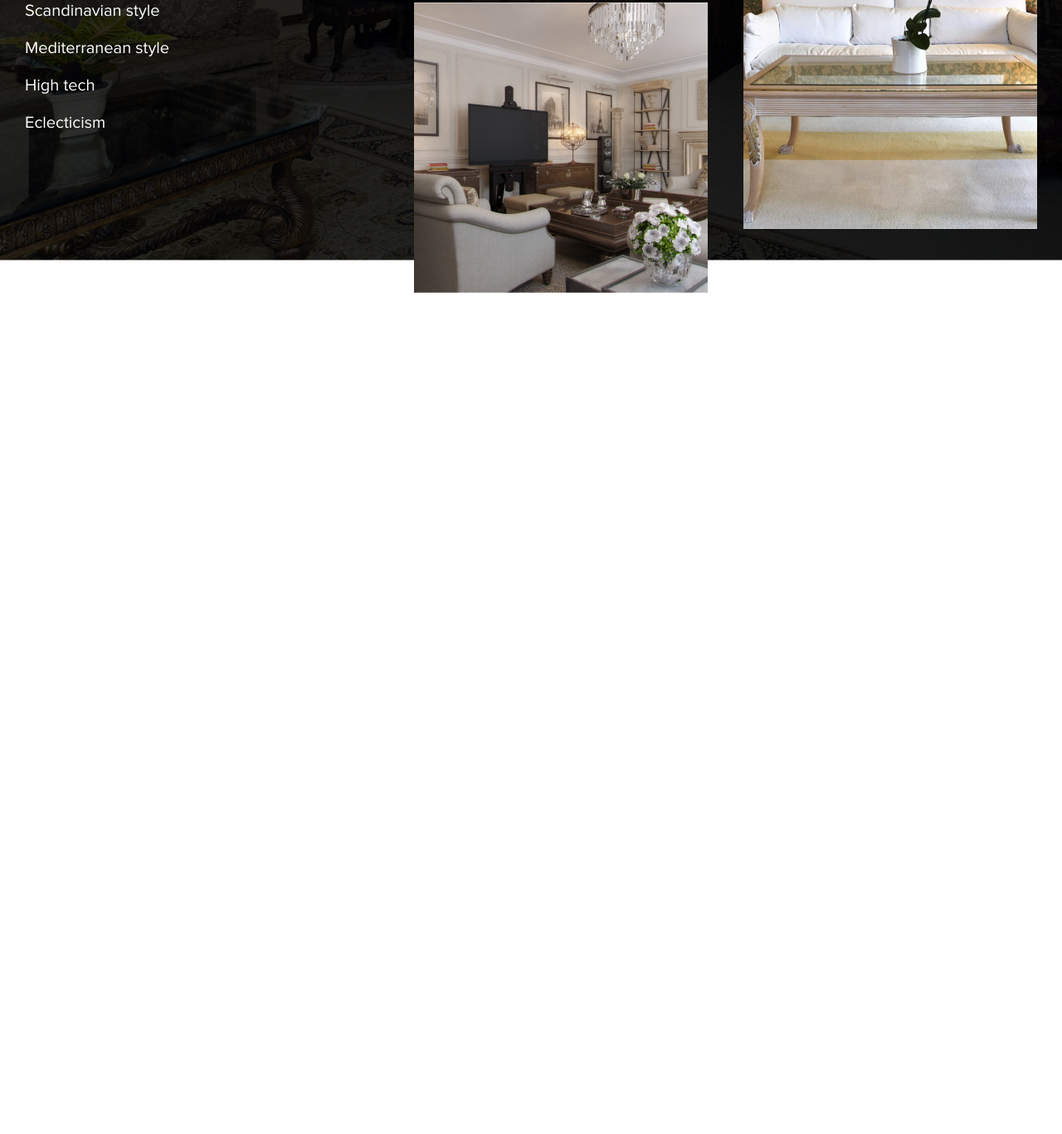
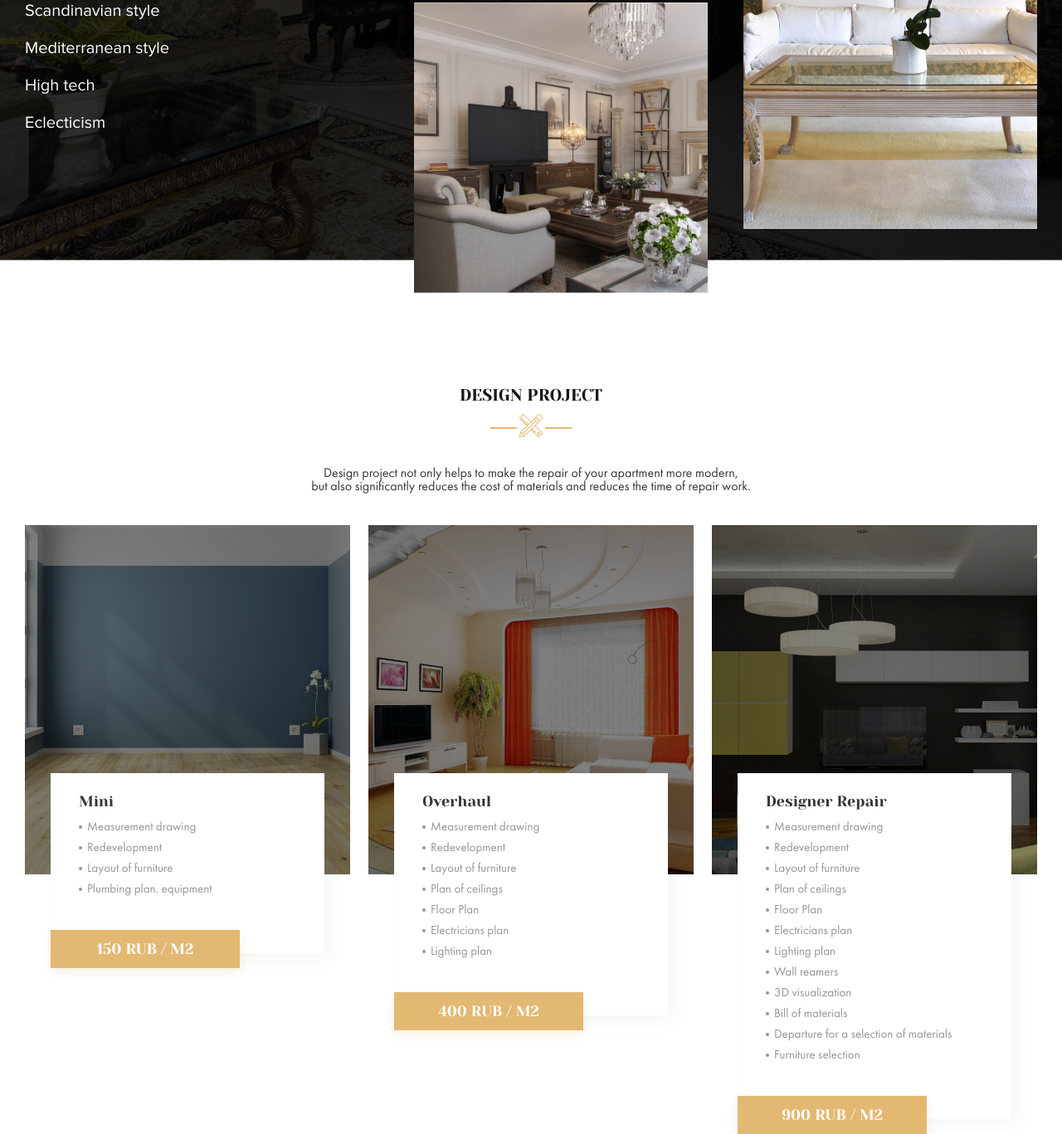
Before and after one commit to moongue/repair-design-project, a plain HTML site: page index.html in a window 1280 px wide. Shown: the part 4938-6305 px from the top of the page at 83% size. Before the commit the page ends 5295 px from the top, so only its background shows below. Drawn offline with Linux system fonts and the light colour scheme.

Commit message:
feat: add projects

```diff
--- a/index.html
+++ b/index.html
@@ -405,6 +405,88 @@
          </div>
       </div>
    </section>
+   <section class="projects">
+      <div class="wrapper">
+         <h3 class="black">design project</h3>
+         <div class="section-img">
+            <img src="assets/images/project-icon.svg" alt="Projects">
+         </div>
+         <p class="description-projects">
+            Design project not only helps to make the repair of your apartment more modern,<br>
+            but also significantly reduces the cost of materials and reduces the time of repair work.
+         </p>
+         <div class="row">
+            <div class="price">
+               <div class="price__img">
+                  <img src="assets/images/price-img1.jpg" alt="Redecorating">
+               </div>
+               <div class="wrap">
+                  <div class="price__list">
+                     <div class="price__name">Mini</div>
+                     <ul class="price-description">
+                        <li class="price-description__item">Measurement drawing</li>
+                        <li class="price-description__item">Redevelopment</li>
+                        <li class="price-description__item">Layout of furniture</li>
+                        <li class="price-description__item">Plumbing plan. equipment</li>
+                     </ul>
+                  </div>
+                  <div class="price__btn">
+                     <input class="btn" type="button" value="150 rub / m2">
+                  </div>
+               </div>
+            </div>
+            <div class="price">
+               <div class="price__img">
+                  <img src="assets/images/price-img2.jpg" alt="Redecorating">
+               </div>
+               <div class="wrap">
+                  <div class="price__list">
+                     <div class="price__name">Overhaul</div>
+                     <ul class="price-description">
+                        <li class="price-description__item">Measurement drawing</li>
+                        <li class="price-description__item">Redevelopment</li>
+                        <li class="price-description__item">Layout of furniture</li>
+                        <li class="price-description__item">Plan of ceilings</li>
+                        <li class="price-description__item">Floor Plan</li>
+                        <li class="price-description__item">Electricians plan</li>
+                        <li class="price-description__item">Lighting plan</li>
+                     </ul>
+                  </div>
+                  <div class="price__btn">
+                     <input class="btn" type="button" value="400 rub / m2">
+                  </div>
+               </div>
+            </div>
+            <div class="price">
+               <div class="price__img">
+                  <img src="assets/images/price-img3.jpg" alt="Redecorating">
+               </div>
+               <div class="wrap">
+                  <div class="price__list">
+                     <div class="price__name">Designer Repair</div>
+                     <ul class="price-description">
+                        <li class="price-description__item">Measurement drawing</li>
+                        <li class="price-description__item">Redevelopment</li>
+                        <li class="price-description__item">Layout of furniture</li>
+                        <li class="price-description__item">Plan of ceilings</li>
+                        <li class="price-description__item">Floor Plan</li>
+                        <li class="price-description__item">Electricians plan</li>
+                        <li class="price-description__item">Lighting plan</li>
+                        <li class="price-description__item">Wall reamers</li>
+                        <li class="price-description__item">3D visualization</li>
+                        <li class="price-description__item">Bill of materials</li>
+                        <li class="price-description__item">Departure for a selection of materials</li>
+                        <li class="price-description__item">Furniture selection</li>
+                     </ul>
+                  </div>
+                  <div class="price__btn">
+                     <input class="btn" type="button" value="900 rub / m2">
+                  </div>
+               </div>
+            </div>
+         </div>
+      </div>
+   </section>
 </main>
 
 <!--Scripts-->
--- a/scss/_media.scss
+++ b/scss/_media.scss
@@ -62,7 +62,7 @@
     display: none;
   }
   //Price
-  .prices {
+  .prices, .projects {
     .row {
       flex-wrap: wrap;
       justify-content: space-around;
@@ -92,6 +92,7 @@
   }
   //Catalog
   .catalog {
+    margin-top: 100px;
     .content {
       align-items: center;
     }
@@ -205,7 +206,7 @@
     }
   }
   //Price
-  .prices {
+  .prices, .projects {
     .row {
       flex-direction: column;
       align-items: center;
--- /dev/null
+++ b/scss/_projects.scss
@@ -0,0 +1,17 @@
+.projects {
+  margin-top: 153px;
+  .row {
+    margin-top: 38px;
+    display: flex;
+    justify-content: space-between;
+  }
+  .price__img {
+    img {
+      filter: brightness(0.5)
+    }
+  }
+}
+.description-projects {
+  text-align: center;
+  color: $black-3;
+}
--- a/scss/style.scss
+++ b/scss/style.scss
@@ -8,5 +8,6 @@
 @import "prices";
 @import "steps";
 @import "catalog";
+@import "projects";
 
 @import "media";
```
Also changed, not shown: assets/images/project-icon.svg (added), css/style.css.
